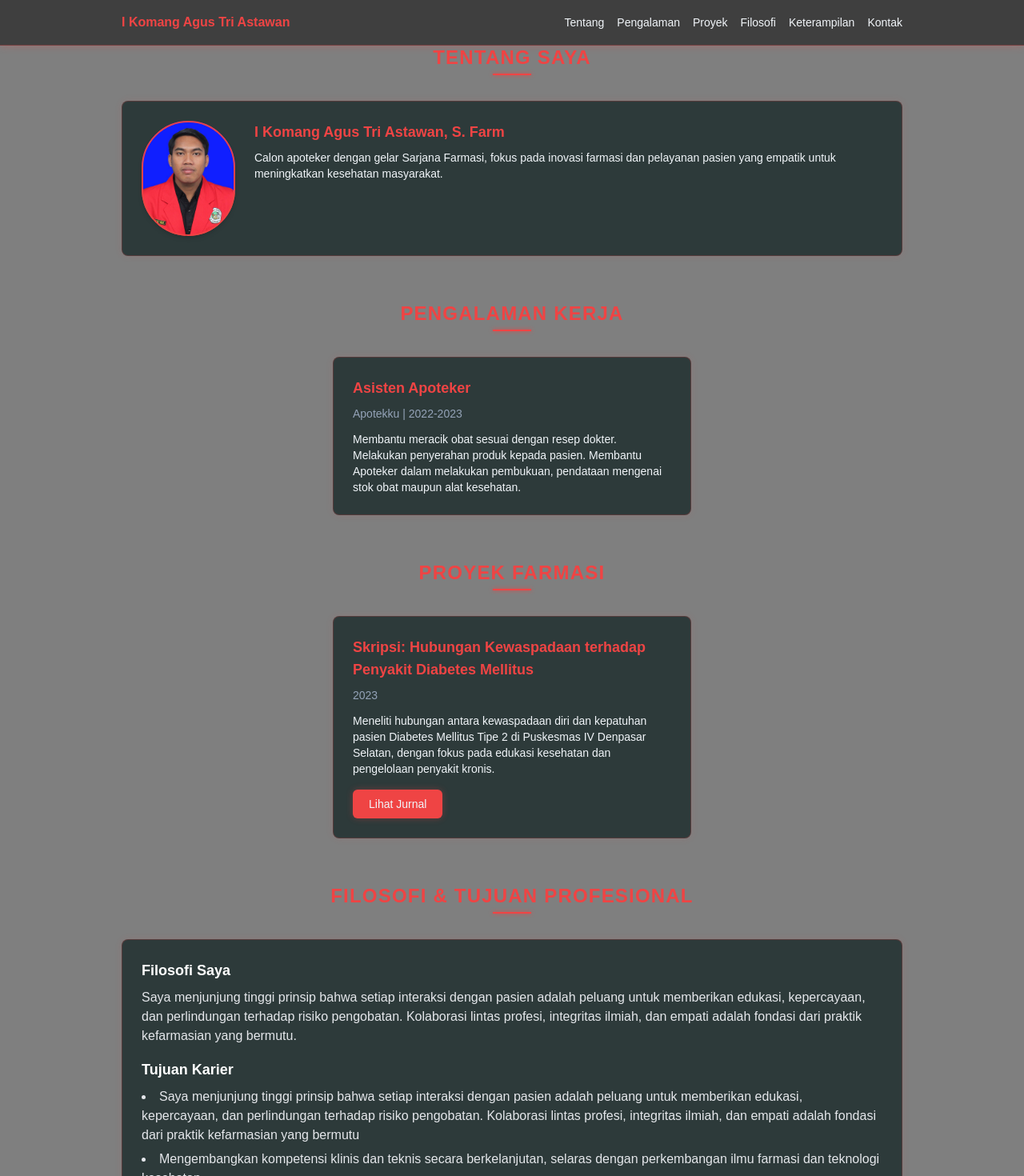
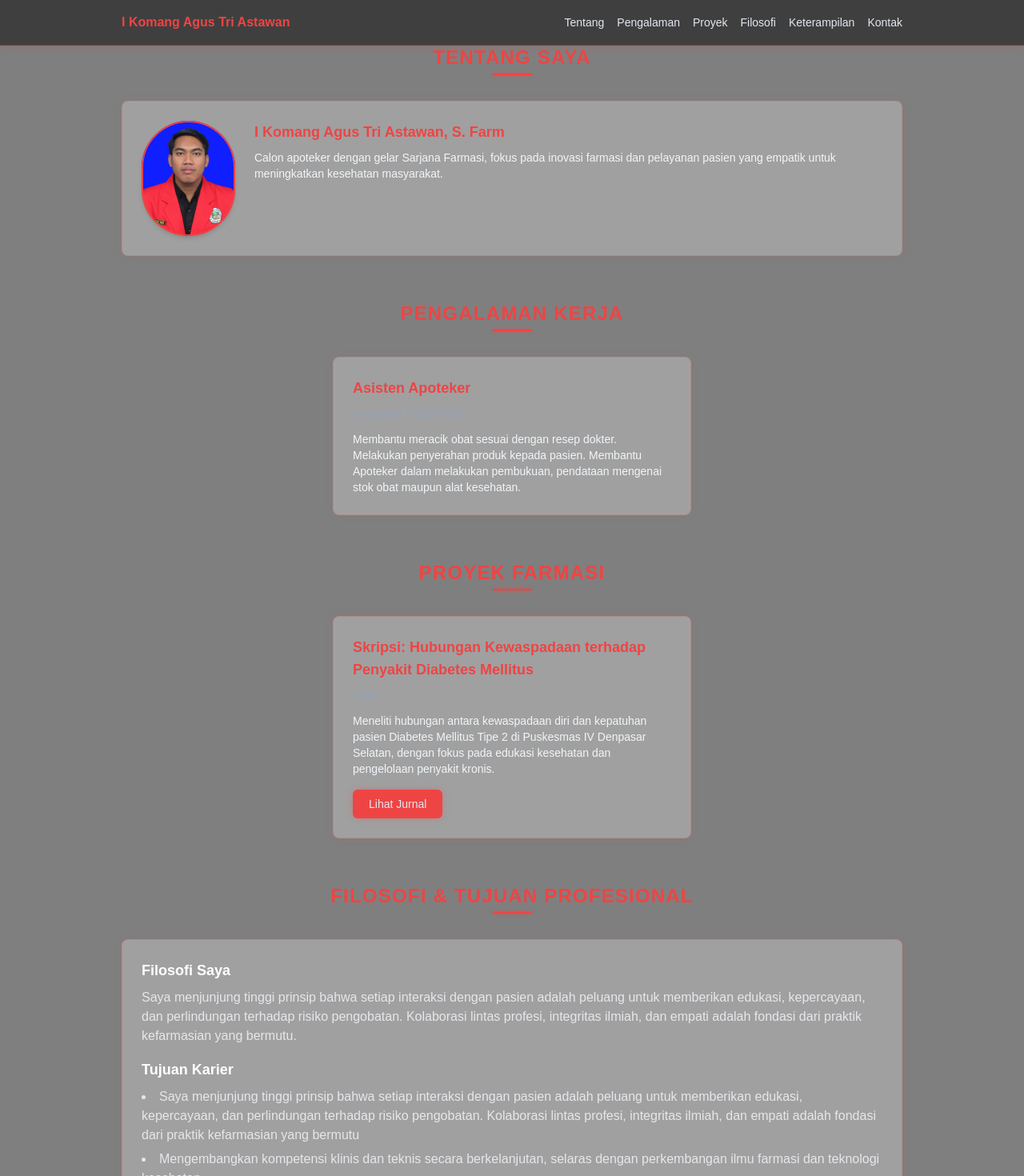
Before and after one commit to broman0x/portofoliokomang, a React (Create React App) app: page / in a window 1280 px wide. Shown: the top 1470 px of the page at 80% size. Built offline with nearby package versions, Linux system fonts and the light colour scheme.

Commit message:
Update App.css

```diff
--- a/src/App.css
+++ b/src/App.css
@@ -4,7 +4,7 @@
 
 body {
   font-family: 'Orbitron', sans-serif;
-  color: #F1F5F9;
+  color: #E2E8F0;
 }
 
 .section-title {
@@ -16,7 +16,7 @@ body {
 }
 
 .card {
-  @apply bg-[#2D3A3A] rounded-lg p-4 sm:p-6 transition-all duration-500 relative border border-[#EF4444]/20 shadow-[0_0_10px_rgba(239,68,68,0.1)];
+  @apply bg-[#A0A0A0] rounded-lg p-4 sm:p-6 transition-all duration-500 relative border border-[#EF4444]/20 shadow-[0_0_10px_rgba(239,68,68,0.1)];
 }
 
 .card:hover {
@@ -32,7 +32,7 @@ body {
 }
 
 .nav-link {
-  @apply text-[#F1F5F9] relative hover:text-[#EF4444] transition-colors duration-300 font-medium text-xs sm:text-sm;
+  @apply text-[#E2E8F0] relative hover:text-[#EF4444] transition-colors duration-300 font-medium text-xs sm:text-sm;
 }
 
 .nav-link::after {
@@ -48,7 +48,7 @@ body {
 }
 
 .button {
-  @apply bg-[#EF4444] text-[#F1F5F9] px-5 py-2 rounded-md hover:bg-[#DC2626] transition-all duration-300 font-medium text-xs sm:text-sm shadow-[0_0_8px_rgba(239,68,68,0.3)];
+  @apply bg-[#EF4444] text-[#E2E8F0] px-5 py-2 rounded-md hover:bg-[#DC2626] transition-all duration-300 font-medium text-xs sm:text-sm shadow-[0_0_8px_rgba(239,68,68,0.3)];
 }
 
 .container {
@@ -56,7 +56,7 @@ body {
 }
 
 .footer-link {
-  @apply text-[#F1F5F9] hover:text-[#EF4444] transition-colors duration-300;
+  @apply text-[#E2E8F0] hover:text-[#EF4444] transition-colors duration-300;
 }
 
 .hamburger {
@@ -64,7 +64,7 @@ body {
 }
 
 .hamburger-line {
-  @apply w-full h-0.5 bg-[#F1F5F9] rounded transition-all duration-300;
+  @apply w-full h-0.5 bg-[#E2E8F0] rounded transition-all duration-300;
 }
 
 .nav-menu {
```
